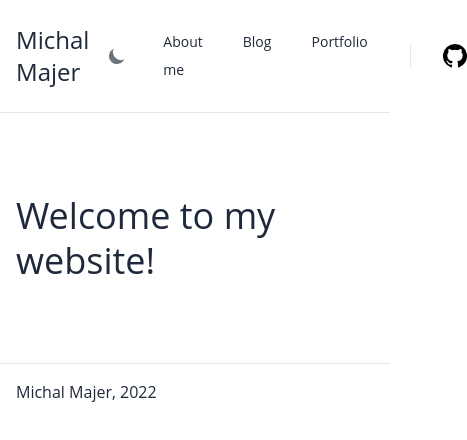
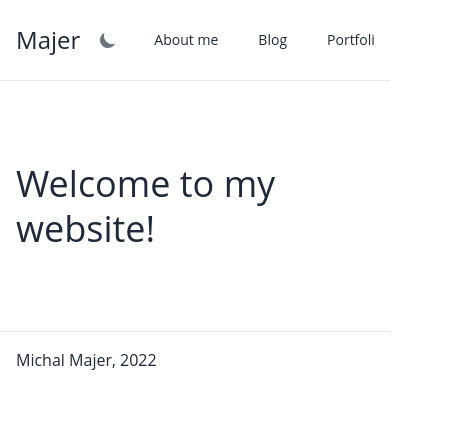
Before and after one commit to Sekky61/personal_website, a Next.js app in the folder web/: page / in a window 390 px wide. Shown: the top 440 px of the page, 467 px wide, since content can reach past the window. Built offline with nearby package versions, Linux system fonts and the light colour scheme.

Commit message:
responsive layout fix, dark mode fix

```diff
--- a/web/common/components/BlogPostCard.tsx
+++ b/web/common/components/BlogPostCard.tsx
@@ -1,18 +1,16 @@
 import Link from "next/link"
-import { NextPage } from "next/types"
-import useDarkMode from "../hooks/useDarkMode";
 
 export default function BlogPostCard({ title, slug, tags }: any) {
   return (
     <Link href={`/post/${slug}`}>
-      <div className="duration-100 rounded bg-slate-100 w-full p-6 border border-primary-100 hover:border-primary-300">
+      <div className="duration-100 rounded bg-slate-100 dark:bg-zinc-900 w-full p-6 border border-primary-100 hover:border-primary-300">
         <h1 className="text-xl">
           {title}
         </h1>
         <div className="flex gap-1 mt-2">
           {
             tags.map(({ label, value }: any) =>
-              <div key={value} className="rounded-full bg-primary-200 hover:bg-primary-300 text-sm px-2 py-0.5 border border-black">
+              <div key={value} className="rounded-full bg-primary-200 hover:bg-primary-300 dark:text-black text-sm px-2 py-0.5 border border-black">
                 {label}
               </div>
             )}
--- a/web/common/components/Header.tsx
+++ b/web/common/components/Header.tsx
@@ -29,9 +29,10 @@ const Header: NextPage = () => {
             <div className="container mx-auto py-3">
                 <div className="flex gap-3 items-center">
                     <Link href="/">
-                        <h2>Michal Majer</h2>
+                        <h2 className="whitespace-nowrap hidden sm:block">Michal Majer</h2>
+                        <h2 className="whitespace-nowrap sm:hidden">Majer</h2>
                     </Link>
-                    <div className="flex items-center ml-auto text-sm leading-7">
+                    <div className="flex items-center ml-auto text-sm leading-7 overflow-x-auto">
                         <ThemeSwitch></ThemeSwitch>
                         <nav>
                             <ul className="flex space-x-5">
--- a/web/common/components/Pagination.tsx
+++ b/web/common/components/Pagination.tsx
@@ -9,7 +9,7 @@ function render_page_numbers(currentPage: number, pagesCount: number, maxLinks:
     } else {
         // Too many pages to show
         const three_dots = (
-            <span key="dots" className="relative inline-flex items-center border border-gray-300 bg-white px-4 py-2 text-sm font-medium text-gray-700">
+            <span key="dots" className="relative inline-flex items-center border border-gray-300  px-4 py-2 text-sm font-medium text-gray-700">
                 ...
             </span>
         );
@@ -53,7 +53,7 @@ function PageLink({ active, pageNumber, pathPrefix }: any) {
     return (
         <Link href={`${pathPrefix}/${pageNumber}`} aria-current="page"
             className={"relative inline-flex items-center border px-4 py-2 text-sm font-medium  focus:z-20 "
-                + (active ? "z-20 bg-primary-50 border-primary-500 text-primary-600" : "bg-white border-gray-300 text-gray-500 hover:bg-gray-50")}>
+                + (active ? "z-20 bg-primary-50 dark:bg-primary-900 border-primary-500 text-primary-600" : " border-gray-300 text-gray-500 hover:bg-gray-50")}>
             {pageNumber}
         </Link>
     );
@@ -86,21 +86,21 @@ export default function Pagination({ currentPage, perPage, total, pathPrefix }:
     };
 
     return (
-        <div className="flex items-center justify-between border-t border-gray-200 bg-white px-4 py-3 sm:px-6">
+        <div className="flex items-center justify-between border-t border-gray-200 px-4 py-3 sm:px-6">
             <div className="flex flex-1 justify-between m-2 sm:hidden">
                 <Link href={`${pathPrefix}/${currentPage - 1}`}
-                    className={"rounded-md border border-gray-300 bg-white px-4 py-2 text-sm font-medium text-gray-700 hover:bg-gray-50 " + (canGoPrevious ? "" : "invisible")}
+                    className={"rounded-md border border-gray-300  px-4 py-2 text-sm font-medium text-gray-700 dark:text-gray-200 hover:bg-gray-50 " + (canGoPrevious ? "" : "invisible")}
                 >
                     Previous
                 </Link>
                 <Link href={`${pathPrefix}/${currentPage + 1}`}
-                    className={"rounded-md border border-gray-300 bg-white px-4 py-2 text-sm font-medium text-gray-700 hover:bg-gray-50 " + (canGoNext ? "" : "invisible")}>
+                    className={"rounded-md border border-gray-300 px-4 py-2 text-sm font-medium text-gray-700 dark:text-gray-200 hover:bg-gray-50 " + (canGoNext ? "" : "invisible")}>
                     Next
                 </Link>
             </div>
             <div className="hidden sm:flex sm:flex-1 sm:items-center sm:justify-between">
                 <div>
-                    <p className="text-sm text-gray-700">
+                    <p className="text-sm text-gray-700 dark:text-gray-400">
                         Showing <span className="font-medium">{pageLowRange}</span> to <span className="font-medium">{pageHighRange}</span> of{' '}
                         <span className="font-medium">{total}</span> results
                     </p>
@@ -108,14 +108,14 @@ export default function Pagination({ currentPage, perPage, total, pathPrefix }:
                 <div>
                     <nav className="inline-flex -space-x-px rounded-md shadow-sm" aria-label="Pagination">
                         <Link href={`${pathPrefix}/${currentPage - 1}`}
-                            className={"relative inline-flex items-center rounded-l-md border border-gray-300 bg-white px-2 py-2 text-sm font-medium text-gray-500 focus:z-20 " + (canGoPrevious ? "hover:bg-gray-50" : "cursor-default")}
+                            className={"relative inline-flex items-center rounded-l-md border border-gray-300  px-2 py-2 text-sm font-medium text-gray-500 focus:z-20 " + (canGoPrevious ? "hover:bg-gray-50" : "cursor-default")}
                             onClick={handleClickPrevious}>
                             <span className="sr-only">Previous</span>
                             <ChevronLeftIcon className="h-5 w-5" aria-hidden="true" />
                         </Link>
                         {pageLinks.map((el) => (el))}
                         <Link href={`${pathPrefix}/${currentPage + 1}`}
-                            className={"relative inline-flex items-center rounded-r-md border border-gray-300 bg-white px-2 py-2 text-sm font-medium text-gray-500  focus:z-20 " + (canGoNext ? "hover:bg-gray-50" : "cursor-default")}
+                            className={"relative inline-flex items-center rounded-r-md border border-gray-300 px-2 py-2 text-sm font-medium text-gray-500  focus:z-20 " + (canGoNext ? "hover:bg-gray-50" : "cursor-default")}
                             onClick={handleClickNext}>
                             <span className="sr-only">Next</span>
                             <ChevronRightIcon className="h-5 w-5" aria-hidden="true" />
--- a/web/pages/_app.tsx
+++ b/web/pages/_app.tsx
@@ -3,6 +3,7 @@ import '../styles/globals.css'
 import type { AppProps } from 'next/app'
 import { NextPage } from 'next'
 import Layout from '@components/Layout'
+import Head from 'next/head'
 
 export type NextPageWithLayout<P = {}, IP = P> = NextPage<P, IP> & {
   getLayout?: (page: ReactElement) => ReactNode
@@ -15,9 +16,14 @@ type AppPropsWithLayout = AppProps & {
 // This way, Per-page layouts are achieved
 function getDefaultLayout(page: ReactElement) {
   return (
-    <Layout>
-      {page}
-    </Layout>
+    <>
+      <Head>
+        <meta name="viewport" content="width=device-width, initial-scale=1.0, maximum-scale=1.0,user-scalable=0" />
+      </Head>
+      <Layout>
+        {page}
+      </Layout>
+    </>
   )
 }
 
--- a/web/pages/post/[slug].tsx
+++ b/web/pages/post/[slug].tsx
@@ -77,6 +77,7 @@ export default function Page({ title, content, reading_time, headings, sources,
 export const getStaticProps: GetStaticProps = async (context) => {
   const slug = context?.params?.slug;
 
+  // Note: drafts are loaded as well (they differ in ID) if user is authenticated (dev acc.)
   const post = await getClient().fetch(groq`*[_type == "post" && slug.current == $slug][0]`, { slug });
 
   const content = await serialize(post.content);
--- a/web/styles/globals.css
+++ b/web/styles/globals.css
@@ -32,7 +32,7 @@ body {
 /* Extra layer to make active links style take precedence over hover */
 @layer hover-priority {
   .navlink {
-    @apply duration-150 px-2.5 py-0.5 rounded-full block hover:bg-primary-100 hover:dark:bg-primary-800;
+    @apply duration-150 px-2.5 py-0.5 rounded-full block hover:bg-primary-100 hover:dark:bg-primary-800 whitespace-nowrap;
   }
 }
 
```
